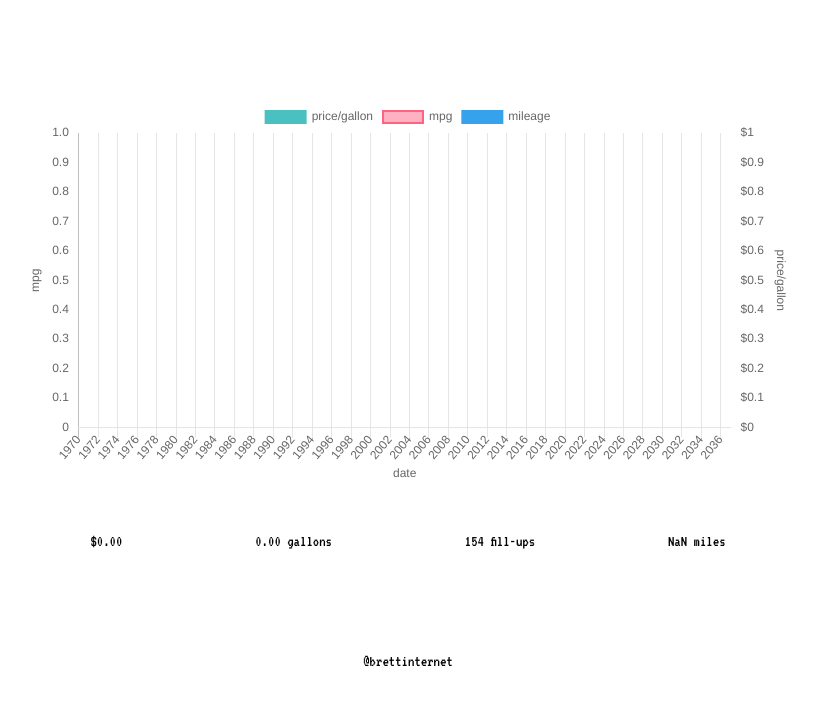
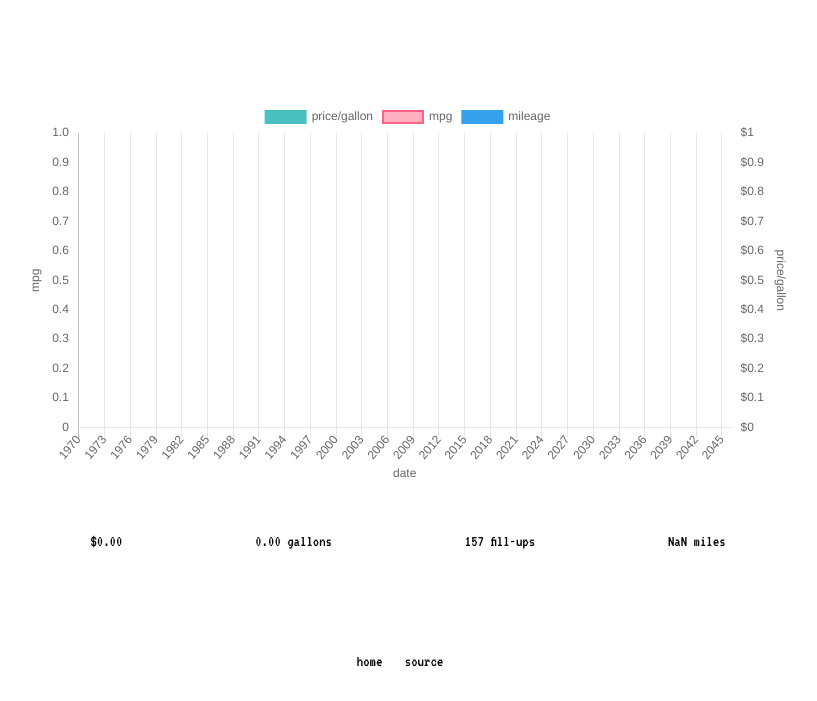
Before and after one commit to brettinternet/mpg, a website built with Parcel: page src/index.html in a window 1280 px wide. Shown: the part 99-800 px from the top of the page, without its empty margins (232-1049 px from the left). Built offline with nearby package versions, Linux system fonts and the light colour scheme.

Commit message:
add source to footer

```diff
--- a/src/index.html
+++ b/src/index.html
@@ -43,7 +43,10 @@
         </div>
       </article>
     </main>
-    <footer><a href="https://brettinternet.com">@brettinternet</a></footer>
+    <footer>
+      <a href="https://brett.cloud">home</a>
+      <a href="https://github.com/brettinternet/mpg">source</a>
+    </footer>
     <script src="./index.js" type="module"></script>
   </body>
 </html>
--- a/src/main.css
+++ b/src/main.css
@@ -27,6 +27,14 @@ header,
 footer {
   padding: 2rem 0;
   text-align: center;
+}
+
+footer a {
+  margin-right: 1rem;
+}
+
+footer a:hover {
+  text-decoration: underline;
 }
 
 h1 {
```
